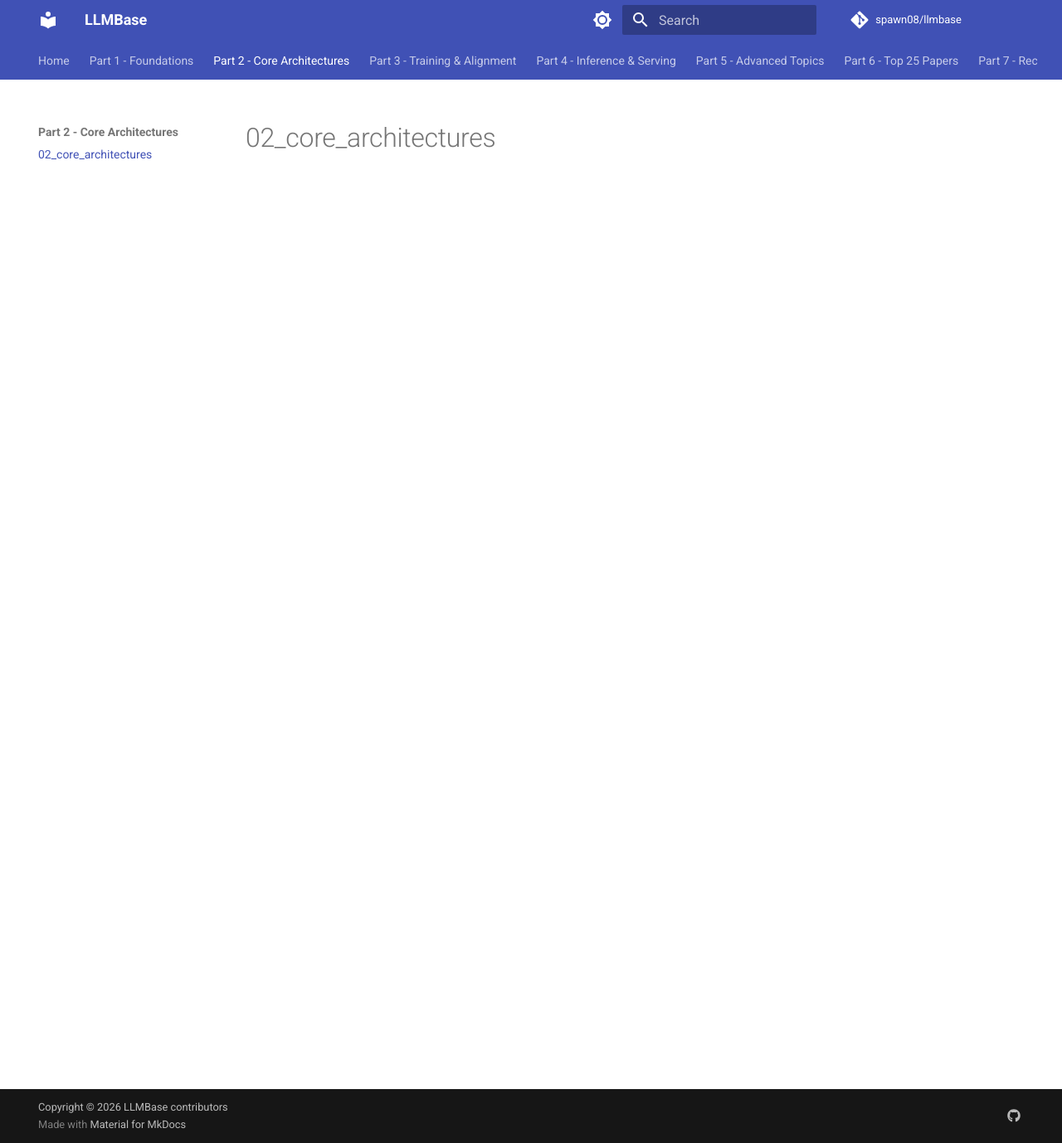
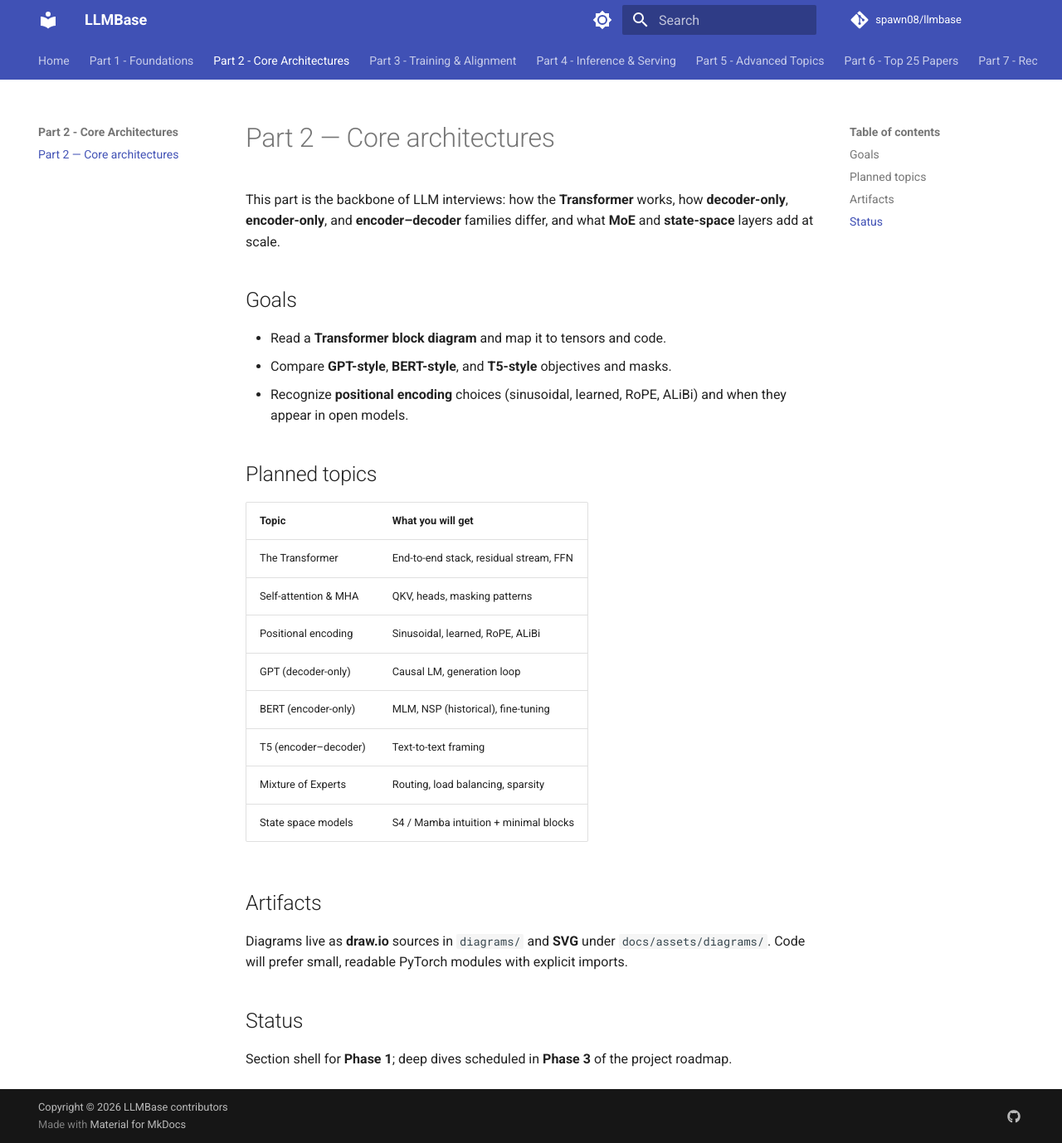
Before and after one commit to spawn08/llmbase, an MkDocs documentation site: the page built from docs/02_core_architectures/index.md, in a window 1280 px wide and 1378 px high. Shown: the whole window at 83% size. Built offline with MkDocs 1.6.1 and Material for MkDocs 9.7.7, drawn with Linux system fonts in a browser that asks for light colours; comment, search, counter and statistics services are not loaded.

Commit message:
docs(part2): add Core Architectures section index
Cover Transformer family, positional encodings, MoE, and SSM scope.

Made-with: Cursor

```diff
--- a/docs/02_core_architectures/index.md
+++ b/docs/02_core_architectures/index.md
@@ -1 +1,30 @@
-# 02_core_architectures
+# Part 2 — Core architectures
+
+This part is the backbone of LLM interviews: how the **Transformer** works, how **decoder-only**, **encoder-only**, and **encoder–decoder** families differ, and what **MoE** and **state-space** layers add at scale.
+
+## Goals
+
+- Read a **Transformer block diagram** and map it to tensors and code.
+- Compare **GPT-style**, **BERT-style**, and **T5-style** objectives and masks.
+- Recognize **positional encoding** choices (sinusoidal, learned, RoPE, ALiBi) and when they appear in open models.
+
+## Planned topics
+
+| Topic | What you will get |
+| --- | --- |
+| The Transformer | End-to-end stack, residual stream, FFN |
+| Self-attention & MHA | QKV, heads, masking patterns |
+| Positional encoding | Sinusoidal, learned, RoPE, ALiBi |
+| GPT (decoder-only) | Causal LM, generation loop |
+| BERT (encoder-only) | MLM, NSP (historical), fine-tuning |
+| T5 (encoder–decoder) | Text-to-text framing |
+| Mixture of Experts | Routing, load balancing, sparsity |
+| State space models | S4 / Mamba intuition + minimal blocks |
+
+## Artifacts
+
+Diagrams live as **draw.io** sources in `diagrams/` and **SVG** under `docs/assets/diagrams/`. Code will prefer small, readable PyTorch modules with explicit imports.
+
+## Status
+
+Section shell for **Phase 1**; deep dives scheduled in **Phase 3** of the project roadmap.
```
